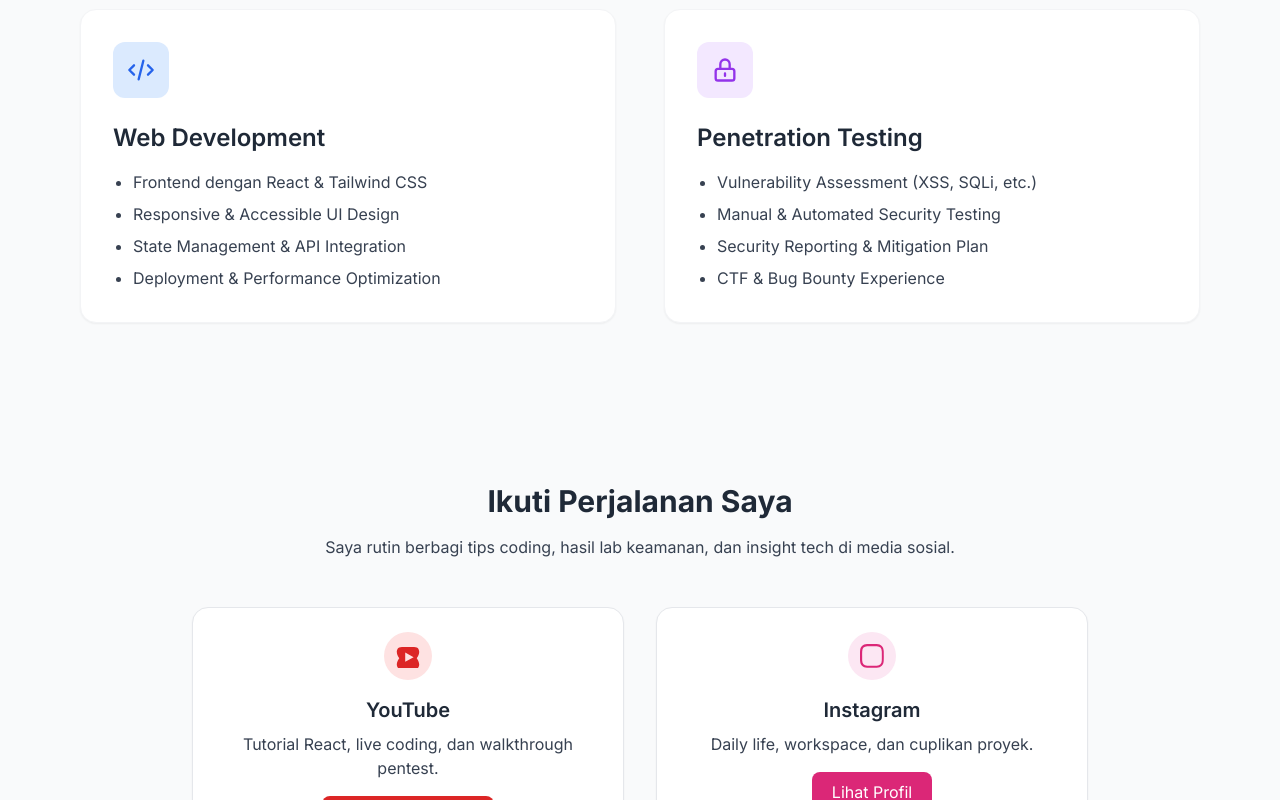
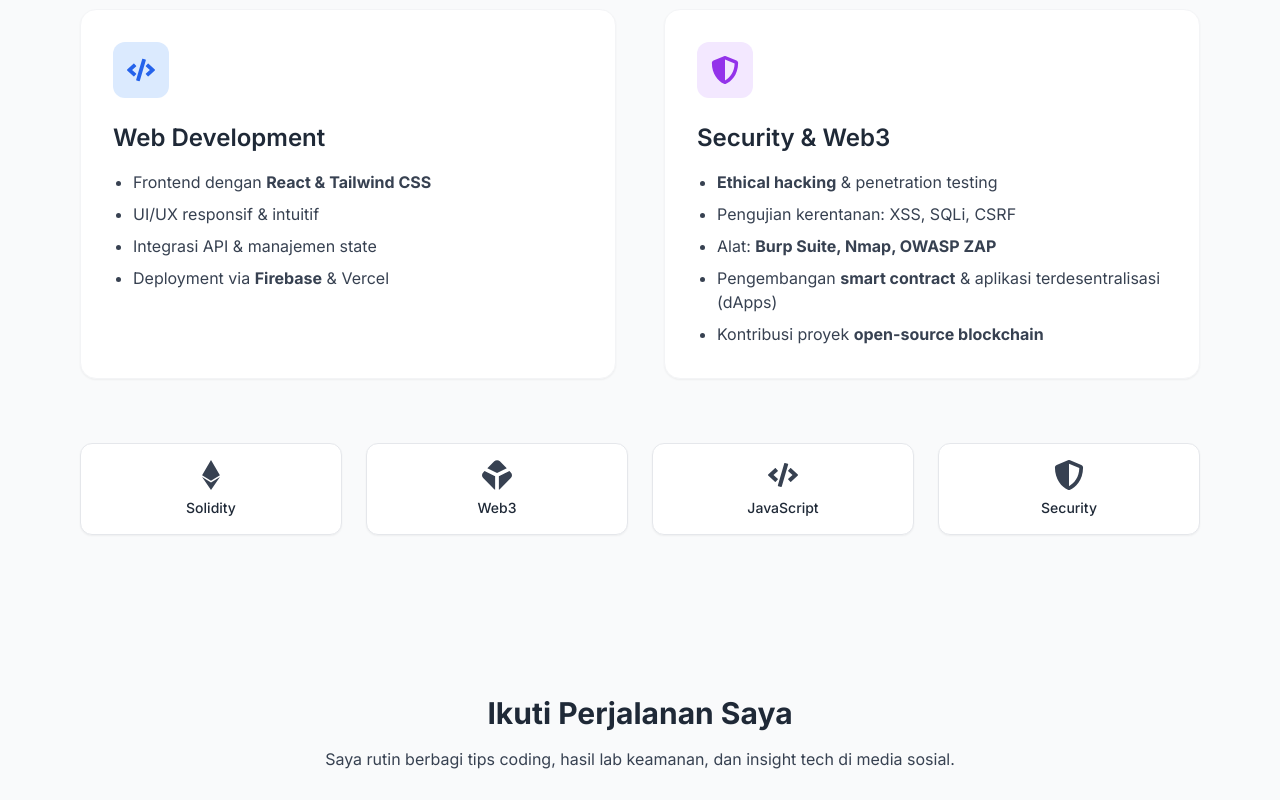
Before and after one commit to Ahmatsembiring/Porpotolio, a React (Vite) app: page / in a window 1280 px wide. Shown: the part 1520-2320 px from the top of the page. Built offline with nearby package versions, Linux system fonts and the light colour scheme.

Commit message:
Update Experience

```diff
--- a/src/components/Skills.jsx
+++ b/src/components/Skills.jsx
@@ -1,38 +1,80 @@
 // src/components/Skills.jsx
+import { FaCode, FaShieldAlt, FaEthereum } from 'react-icons/fa';
+import { SiBlockchaindotcom } from 'react-icons/si';
+
 export default function Skills() {
   return (
-    <section className="py-20 bg-gray-50">
+    <section
+      id="skills"
+      className="py-20 bg-gray-50"
+      data-aos="fade-up"
+    >
       <div className="max-w-6xl mx-auto px-4">
-        <h2 className="text-3xl font-bold text-center mb-16">Keahlian Saya</h2>
+        <h2
+          className="text-3xl font-bold text-center mb-16"
+          data-aos="fade-down"
+        >
+          Keahlian Saya
+        </h2>
+
         <div className="grid md:grid-cols-2 gap-12">
-          <div className="bg-white p-8 rounded-2xl shadow-sm border border-gray-100 hover:shadow-md transition-shadow">
+          {/* Web Development */}
+          <div
+            className="bg-white p-8 rounded-2xl shadow-sm border border-gray-100 hover:shadow-md transition-shadow"
+            data-aos="fade-right"
+          >
             <div className="w-14 h-14 bg-blue-100 rounded-xl flex items-center justify-center mb-6">
-              <svg className="w-7 h-7 text-blue-600" fill="none" stroke="currentColor" viewBox="0 0 24 24">
-                <path strokeLinecap="round" strokeLinejoin="round" strokeWidth={2} d="M10 20l4-16m4 4l4 4-4 4M6 16l-4-4 4-4" />
-              </svg>
+              <FaCode className="w-7 h-7 text-blue-600" />
             </div>
             <h3 className="text-2xl font-semibold mb-4 text-gray-800">Web Development</h3>
             <ul className="space-y-2 text-gray-700 list-disc pl-5">
-              <li>Frontend dengan React & Tailwind CSS</li>
-              <li>Responsive & Accessible UI Design</li>
-              <li>State Management & API Integration</li>
-              <li>Deployment & Performance Optimization</li>
+              <li>Frontend dengan <strong>React & Tailwind CSS</strong></li>
+              <li>UI/UX responsif & intuitif</li>
+              <li>Integrasi API & manajemen state</li>
+              <li>Deployment via <strong>Firebase</strong> & Vercel</li>
             </ul>
           </div>
 
-          <div className="bg-white p-8 rounded-2xl shadow-sm border border-gray-100 hover:shadow-md transition-shadow">
+          {/* Security & Web3 */}
+          <div
+            className="bg-white p-8 rounded-2xl shadow-sm border border-gray-100 hover:shadow-md transition-shadow"
+            data-aos="fade-left"
+          >
             <div className="w-14 h-14 bg-purple-100 rounded-xl flex items-center justify-center mb-6">
-              <svg className="w-7 h-7 text-purple-600" fill="none" stroke="currentColor" viewBox="0 0 24 24">
-                <path strokeLinecap="round" strokeLinejoin="round" strokeWidth={2} d="M12 15v2m-6 4h12a2 2 0 002-2v-6a2 2 0 00-2-2H6a2 2 0 00-2 2v6a2 2 0 002 2zm10-10V7a4 4 0 00-8 0v4h8z" />
-              </svg>
+              <FaShieldAlt className="w-7 h-7 text-purple-600" />
             </div>
-            <h3 className="text-2xl font-semibold mb-4 text-gray-800">Penetration Testing</h3>
+            <h3 className="text-2xl font-semibold mb-4 text-gray-800">Security & Web3</h3>
             <ul className="space-y-2 text-gray-700 list-disc pl-5">
-              <li>Vulnerability Assessment (XSS, SQLi, etc.)</li>
-              <li>Manual & Automated Security Testing</li>
-              <li>Security Reporting & Mitigation Plan</li>
-              <li>CTF & Bug Bounty Experience</li>
+              <li><strong>Ethical hacking</strong> & penetration testing</li>
+              <li>Pengujian kerentanan: XSS, SQLi, CSRF</li>
+              <li>Alat: <strong>Burp Suite, Nmap, OWASP ZAP</strong></li>
+              <li>Pengembangan <strong>smart contract</strong> & aplikasi terdesentralisasi (dApps)</li>
+              <li>Kontribusi proyek <strong>open-source blockchain</strong></li>
             </ul>
+          </div>
+        </div>
+
+        {/* Tech Highlights (Opsional - Tambahkan jika mau lebih visual) */}
+        <div
+          className="mt-16 grid grid-cols-2 sm:grid-cols-4 gap-6 text-center"
+          data-aos="zoom-in"
+          data-aos-delay="200"
+        >
+          <div className="bg-white p-4 rounded-xl shadow-sm border">
+            <FaEthereum className="text-3xl text-gray-700 mx-auto mb-2" />
+            <p className="text-sm font-medium">Solidity</p>
+          </div>
+          <div className="bg-white p-4 rounded-xl shadow-sm border">
+            <SiBlockchaindotcom className="text-3xl text-gray-700 mx-auto mb-2" />
+            <p className="text-sm font-medium">Web3</p>
+          </div>
+          <div className="bg-white p-4 rounded-xl shadow-sm border">
+            <FaCode className="text-3xl text-gray-700 mx-auto mb-2" />
+            <p className="text-sm font-medium">JavaScript</p>
+          </div>
+          <div className="bg-white p-4 rounded-xl shadow-sm border">
+            <FaShieldAlt className="text-3xl text-gray-700 mx-auto mb-2" />
+            <p className="text-sm font-medium">Security</p>
           </div>
         </div>
       </div>
--- a/src/components/SocialMedia.jsx
+++ b/src/components/SocialMedia.jsx
@@ -1,45 +1,66 @@
 // src/components/SocialMedia.jsx
+import { FaYoutube, FaInstagram } from 'react-icons/fa';
+
 export default function SocialMedia() {
   return (
-    <section className="py-20 bg-gray-50">
+    <section
+      id="social"
+      className="py-20 bg-gray-50"
+      data-aos="fade-up"
+    >
       <div className="max-w-6xl mx-auto px-4 text-center">
-        <h2 className="text-3xl font-bold mb-4">Ikuti Perjalanan Saya</h2>
-        <p className="text-gray-700 mb-12 max-w-2xl mx-auto">
+        <h2
+          className="text-3xl font-bold mb-4"
+          data-aos="fade-down"
+        >
+          Ikuti Perjalanan Saya
+        </h2>
+        <p
+          className="text-gray-700 mb-12 max-w-2xl mx-auto"
+          data-aos="fade-down"
+          data-aos-delay="100"
+        >
           Saya rutin berbagi tips coding, hasil lab keamanan, dan insight tech di media sosial.
         </p>
 
-        <div className="grid md:grid-cols-2 gap-8 max-w-4xl mx-auto">
-          <div className="bg-white p-6 rounded-2xl shadow-sm border">
-            <div className="w-12 h-12 bg-red-100 rounded-full flex items-center justify-center mx-auto mb-4">
-              <svg className="w-6 h-6 text-red-600" fill="currentColor" viewBox="0 0 24 24">
-                <path d="M19.615 3.184c-3.604-.276-11.596-.276-15.2 0-3.603.276-3.603 4.598-3.603 4.598 0 3.347 2.423 6.385 2.423 6.385s-2.423 3.038-2.423 6.385c0 0 0 4.322 3.603 4.598 3.604.276 11.596.276 15.2 0 3.603-.276 3.603-4.598 3.603-4.598 0-3.347-2.423-6.385-2.423-6.385s2.423-3.038 2.423-6.385c0 0 0-4.322-3.603-4.598zm-10.4 14.598v-9.2l8.4 4.6z" />
-              </svg>
+        <div
+          className="grid md:grid-cols-2 gap-8 max-w-4xl mx-auto"
+          data-aos="zoom-in"
+          data-aos-delay="200"
+        >
+          {/* YouTube */}
+          <div className="bg-white p-6 rounded-2xl shadow-sm border hover:shadow-md transition-shadow">
+            <div className="w-12 h-12 bg-red-100 rounded-full flex items-center justify-center mx-auto mb-4 text-red-600">
+              <FaYoutube className="w-6 h-6" />
             </div>
             <h3 className="font-semibold text-xl mb-2">YouTube</h3>
-            <p className="text-gray-700 mb-4">Tutorial React, live coding, dan walkthrough pentest.</p>
+            <p className="text-gray-700 mb-4">
+              Tutorial React, live coding, dan walkthrough pentest.
+            </p>
             <a
               href="https://www.youtube.com/@Programmer-ai-25"
               target="_blank"
               rel="noopener noreferrer"
-              className="inline-block bg-red-600 hover:bg-red-700 text-white px-5 py-2 rounded-lg transition"
+              className="inline-block bg-red-600 hover:bg-red-700 text-white px-5 py-2 rounded-lg transition hover:shadow"
             >
               Kunjungi Channel
             </a>
           </div>
 
-          <div className="bg-white p-6 rounded-2xl shadow-sm border">
-            <div className="w-12 h-12 bg-pink-100 rounded-full flex items-center justify-center mx-auto mb-4">
-              <svg className="w-6 h-6 text-pink-600" fill="currentColor" viewBox="0 0 24 24">
-                <path d="M12 2.163c3.204 0 3.584.012 4.85.07 3.252.148 4.771 1.691 4.919 4.919.058 1.265.069 1.645.069 4.849 0 3.205-.012 3.584-.069 4.849-.149 3.225-1.664 4.771-4.919 4.919-1.266.058-1.644.07-4.85.07-3.204 0-3.584-.012-4.849-.07-3.26-.149-4.771-1.699-4.919-4.92-.058-1.265-.07-1.644-.07-4.849 0-3.204.013-3.583.07-4.849.149-3.227 1.664-4.771 4.919-4.919 1.266-.057 1.645-.069 4.849-.069zm0-2.163c-3.259 0-3.667.014-4.947.072-4.358.2-6.78 2.618-6.98 6.98-.059 1.28-.073 1.689-.073 4.848 0 3.259.014 3.668.072 4.848.2 4.358 2.618 6.78 6.98 6.98 1.28.058 1.689.072 4.849.072 3.259 0 3.668-.014 4.848-.072 4.354-.2 6.782-2.618 6.979-6.98.059-1.28.073-1.689.073-4.848 0-3.259-.014-3.667-.072-4.847-.196-4.354-2.617-6.78-6.979-6.98-1.281-.059-1.69-.073-4.849-.073z" />
-              </svg>
+          {/* Instagram */}
+          <div className="bg-white p-6 rounded-2xl shadow-sm border hover:shadow-md transition-shadow">
+            <div className="w-12 h-12 bg-pink-100 rounded-full flex items-center justify-center mx-auto mb-4 text-pink-600">
+              <FaInstagram className="w-6 h-6" />
             </div>
             <h3 className="font-semibold text-xl mb-2">Instagram</h3>
-            <p className="text-gray-700 mb-4">Daily life, workspace, dan cuplikan proyek.</p>
+            <p className="text-gray-700 mb-4">
+              Daily life, workspace, dan cuplikan proyek.
+            </p>
             <a
               href="https://www.instagram.com/ahmat_sembiring11/"
               target="_blank"
               rel="noopener noreferrer"
-              className="inline-block bg-pink-600 hover:bg-pink-700 text-white px-5 py-2 rounded-lg transition"
+              className="inline-block bg-pink-600 hover:bg-pink-700 text-white px-5 py-2 rounded-lg transition hover:shadow"
             >
               Lihat Profil
             </a>
--- a/src/pages/Contact.jsx
+++ b/src/pages/Contact.jsx
@@ -18,7 +18,7 @@ export default function Contact() {
     const json = JSON.stringify(object);
 
     try {
-      // 🔥 GANTI DENGAN FORMSPREE ENDPOINT ASLI KAMU DI SINI
+      // 🔥 GANTI DENGAN FORMSPREE ENDPOINT ASLI KAMU (tanpa spasi!)
       const response = await fetch('https://formspree.io/f/xnjbpwlg', {
         method: 'POST',
         headers: { 'Content-Type': 'application/json' },
@@ -171,11 +171,12 @@ export default function Contact() {
                   <FaEnvelope className="text-blue-600 mt-1 flex-shrink-0" />
                   <div>
                     <p className="font-medium">Email</p>
+                    {/* 🔸 Ganti dengan email asli kamu */}
                     <a
-                      href="mailto:hello@ahmatprayoga.com"
+                      href="mailto:ahmatsembiring11@gmail.com"
                       className="text-blue-600 hover:underline"
                     >
-                      hello@ahmatprayoga.com
+                      ahmatsembiring11@gmail.com
                     </a>
                   </div>
                 </div>
@@ -203,7 +204,7 @@ export default function Contact() {
                   <span>LinkedIn</span>
                 </a>
                 <a
-                  href="https://github.com/ahmatprayoga"
+                  href="https://github.com/Ahmatsembiring"
                   target="_blank"
                   rel="noopener noreferrer"
                   className="flex items-center gap-2 bg-gray-800 text-white px-4 py-2 rounded-lg hover:bg-gray-900 transition"
@@ -211,8 +212,10 @@ export default function Contact() {
                   <FaGithub />
                   <span>GitHub</span>
                 </a>
+                {/* 🔸 Hapus Medium jika tidak aktif */}
+                {/*
                 <a
-                  href="https://medium.com/@ahmatprayoga"
+                  href="https://medium.com/@ahmatsembiring"
                   target="_blank"
                   rel="noopener noreferrer"
                   className="flex items-center gap-2 bg-gray-100 text-gray-800 px-4 py-2 rounded-lg hover:bg-gray-200 transition"
@@ -220,6 +223,7 @@ export default function Contact() {
                   <FaMedium />
                   <span>Medium</span>
                 </a>
+                */}
               </div>
             </div>
 
```
Also changed, not shown: src/pages/Experience.jsx (+26 -47 lines).
